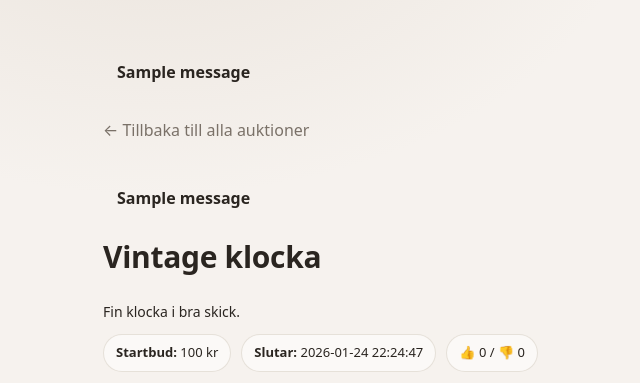
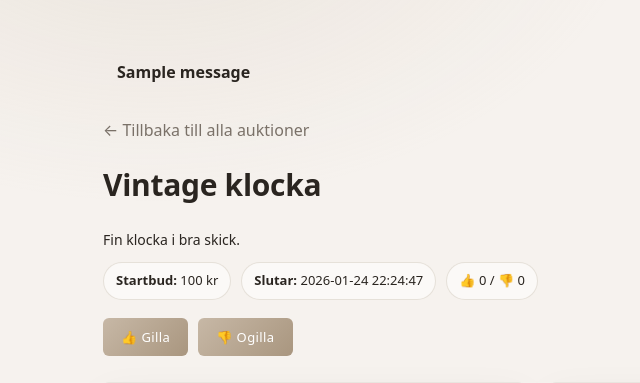
Before and after one commit to alexandrazasha/auction-site-flask, a Flask app: page /auction/1 in a window 1280 px wide. Shown: the part 53-436 px from the top of the page, without its empty margins (103-743 px from the left). Run offline with Flask 3, Linux system fonts and the light colour scheme; data comes from the database, SQL or seed files in the repository; one stand-in notice (Sample message) is shown; data that the repository does not hold is empty.

Commit message:
tog bort dubbelmeddelande i auction_detail

```diff
--- a/app/templates/auction_detail.html
+++ b/app/templates/auction_detail.html
@@ -6,18 +6,7 @@
 
 {% block content %}
 <a href="{{ url_for('public.index') }}" class="back-link">← Tillbaka till alla auktioner</a>
-{#- Block som visar "flash"-meddelanden, typ "Ditt bud har lagts!" -#}
-{% with messages = get_flashed_messages(with_categories=true) %}
-  {% if messages %}
-    <div class="flash-messages">
-      {% for category, message in messages %}
-        <div class="alert alert-{{ category }}">
-          {{ message }}
-        </div>
-      {% endfor %}
-    </div>
-  {% endif %}
-{% endwith %}
+
 
 {#- Huvudrubrik och beskrivning för auktionen -#}
 <h1 class="page-title">{{ auction["title"] }}</h1>
```
